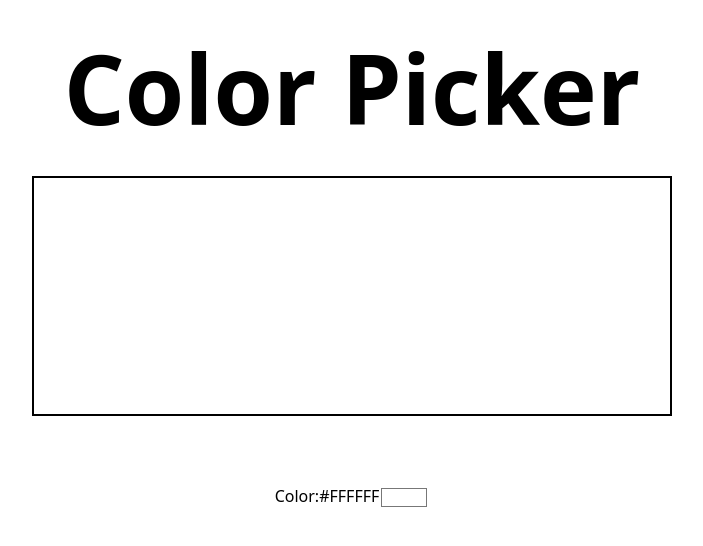
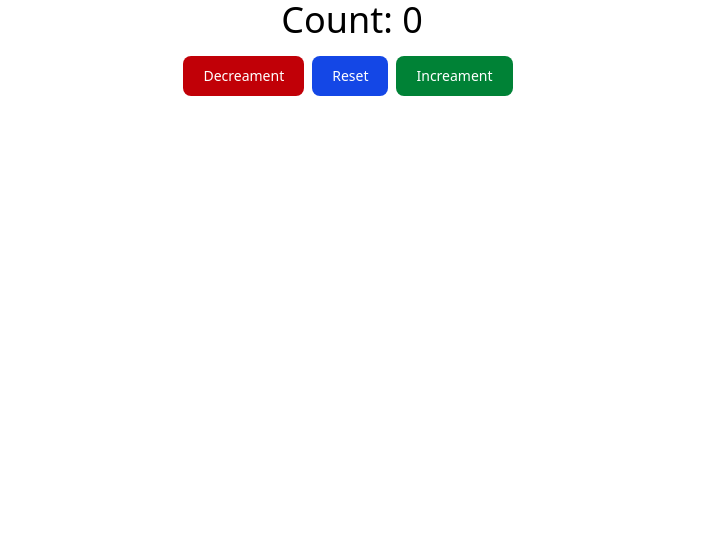
Before and after one commit to Dendup1234/React2_withtailwindcss, a React (Vite) app: page / in a window 1280 px wide. Shown: the top 546 px of the page, without its empty margins (288-991 px from the left). Built offline with nearby package versions, Linux system fonts and the light colour scheme.

Commit message:
Counter and updater function learned

```diff
--- a/src/App.jsx
+++ b/src/App.jsx
@@ -9,6 +9,7 @@ import Button from "./Button";
 import Component from "./Component";
 import Textfield from "./Textfield";
 import ColorPicker from "./ColorPicker";
+import Counter from "./Counter";
 function App() {
   const fruits = [
     { id: 1, name: "Apple", cal: 23 },
@@ -26,7 +27,7 @@ function App() {
     { id: 5, name: "Apple", cal: 70 },
     { id: 6, name: "Banana", cal: 24 },
   ];
-  return <ColorPicker></ColorPicker>;
+  return <Counter></Counter>;
 }
 
 export default App;
--- /dev/null
+++ b/src/Counter.jsx
@@ -0,0 +1,55 @@
+import { useState } from "react";
+import Button from "./Button";
+
+//Updater function to run more than one set function in the given code
+// Good Practice to use the updater function
+function Counter() {
+  const [number, setNumber] = useState(0);
+  function Increament() {
+    //setNumber(number + 1);
+    // Updater function
+    setNumber((n) => n + 1);
+    setNumber((n) => n + 1);
+    setNumber((n) => n + 1);
+  }
+
+  function Decreament() {
+    //setNumber(number - 1);
+    setNumber((n) => n - 1);
+    setNumber((n) => n - 1);
+    setNumber((n) => n - 1);
+  }
+  function Reset() {
+    setNumber(0);
+  }
+  return (
+    <>
+      <div className="flex mb-4 justify-center">
+        <h1 className="text-4xl">Count: {number}</h1>
+      </div>
+      <div className="flex mb-4 justify-center">
+        <button
+          onClick={Decreament}
+          className="focus:outline-none text-white bg-red-700 hover:bg-red-800 focus:ring-4 focus:ring-red-300 font-medium rounded-lg text-sm px-5 py-2.5 me-2 mb-2 dark:bg-red-600 dark:hover:bg-red-700 dark:focus:ring-red-900"
+        >
+          Decreament
+        </button>
+
+        <button
+          onClick={Reset}
+          className="text-white bg-blue-700 hover:bg-blue-800 focus:ring-4 focus:ring-blue-300 font-medium rounded-lg text-sm px-5 py-2.5 me-2 mb-2 dark:bg-blue-600 dark:hover:bg-blue-700 focus:outline-none dark:focus:ring-blue-800"
+        >
+          Reset
+        </button>
+
+        <button
+          onClick={Increament}
+          className="focus:outline-none text-white bg-green-700 hover:bg-green-800 focus:ring-4 focus:ring-green-300 font-medium rounded-lg text-sm px-5 py-2.5 me-2 mb-2 dark:bg-green-600 dark:hover:bg-green-700 dark:focus:ring-green-800"
+        >
+          Increament
+        </button>
+      </div>
+    </>
+  );
+}
+export default Counter;
```
